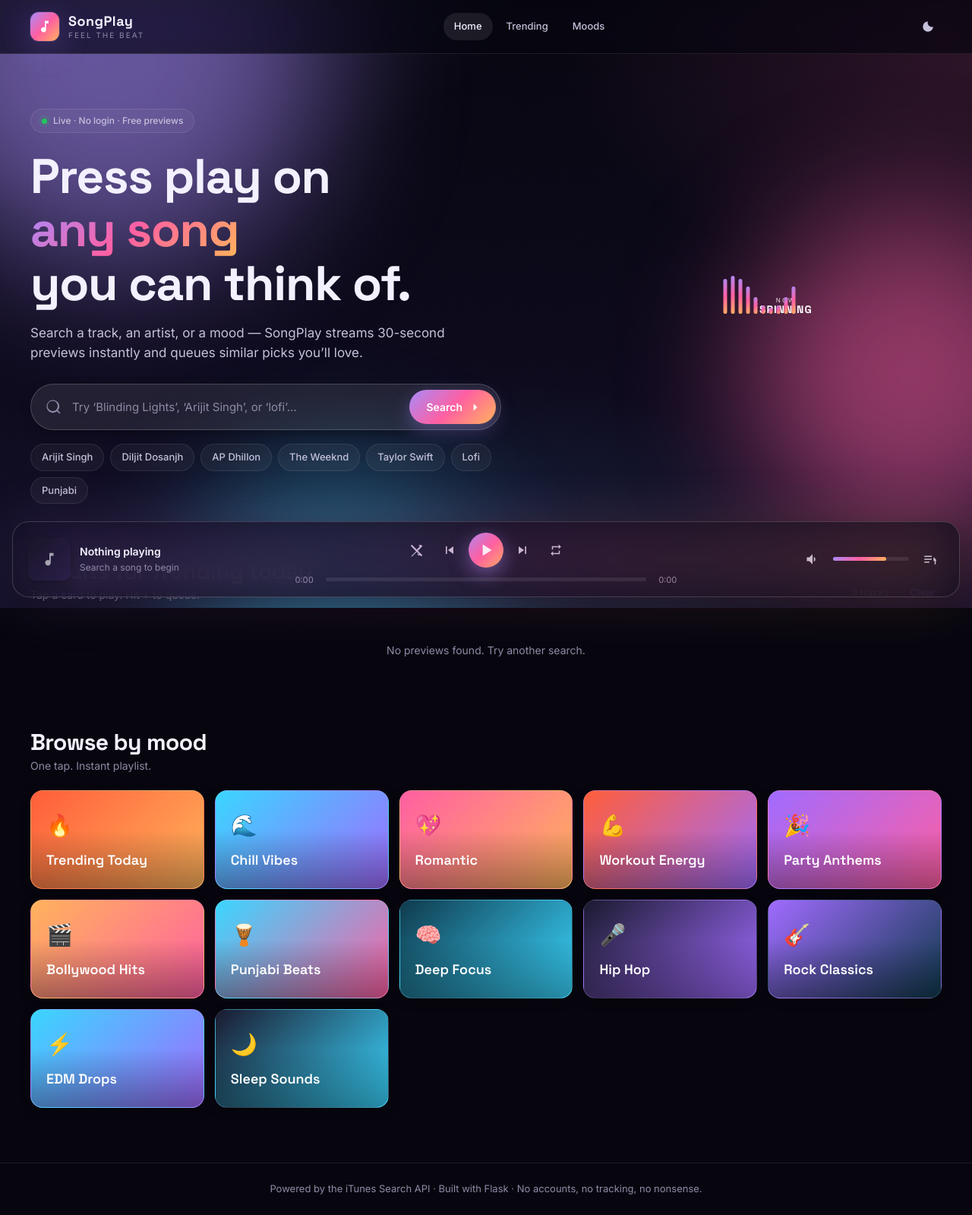
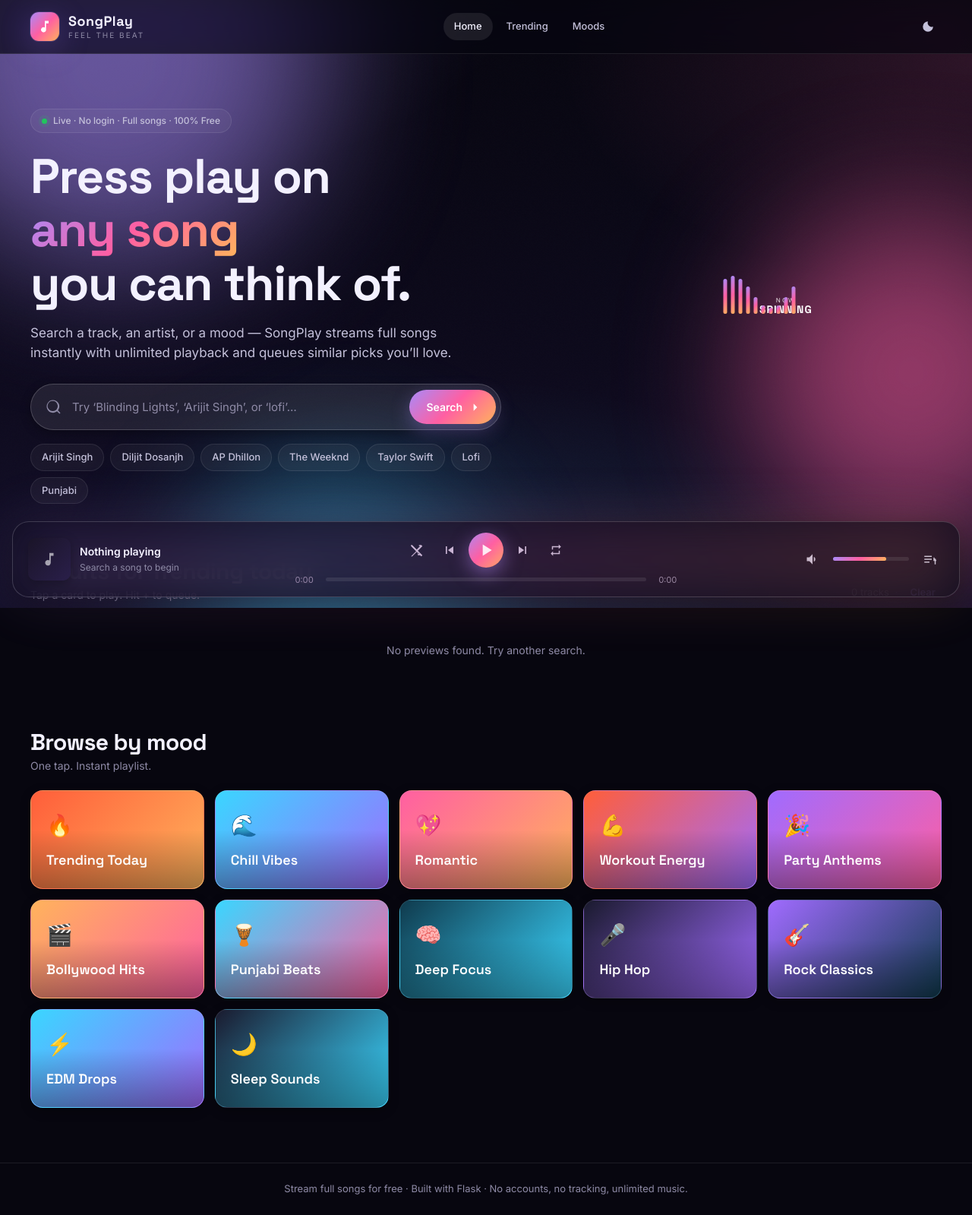
Before and after one commit to ikingarmaan/songplay, a Flask app: page / in a window 1280 px wide. Shown: the whole page at 76% size. Run offline with Flask 3, Linux system fonts and the light colour scheme; data that the repository does not hold is empty.

Commit message:
feat: enable unlimited full song streaming with high-bitrate CDN audio

```diff
--- a/app.py
+++ b/app.py
@@ -1,15 +1,18 @@
 """SongPlay — Flask web service.
 
-Serves the single-page music player and proxies the iTunes Search API
-so the browser never talks to Apple directly (cleaner CORS, better
-caching, future-proof for adding more sources like YouTube/Deezer).
+Serves the single-page music player and provides full-song streaming
+via high-bitrate JioSaavn CDN audio with iTunes search as fallback.
+Unlimited playback, no login, free.
 """
 from __future__ import annotations
 
+import base64
+import html
+import json
+import logging
 import os
-import json
 import time
-import logging
+import warnings
 from typing import Any
 from urllib.parse import quote_plus
 
@@ -27,8 +30,16 @@ from flask_caching import Cache
 # ---------------------------------------------------------------------------
 # Config
 # ---------------------------------------------------------------------------
+SAAVN_ENDPOINT = "https://www.jiosaavn.com/api.php"
+SAAVN_HEADERS = {
+    "User-Agent": "Mozilla/5.0 (Macintosh; Intel Mac OS X 10_15_7) AppleWebKit/537.36 (KHTML, like Gecko) Chrome/120.0.0.0 Safari/537.36",
+    "Accept": "application/json, text/plain, */*",
+}
+SAAVN_TIMEOUT = 8
+
 ITUNES_ENDPOINT = "https://itunes.apple.com/search"
 ITUNES_TIMEOUT = 8
+
 CACHE_TTL = 60 * 30  # 30 minutes
 DEFAULT_LIMIT = 24
 MAX_LIMIT = 50
@@ -43,28 +54,160 @@ log = logging.getLogger("songplay")
 
 
 # ---------------------------------------------------------------------------
-# Helpers
+# Decryption & Stream Resolver
 # ---------------------------------------------------------------------------
-def _normalize_track(item: dict[str, Any]) -> dict[str, Any] | None:
-    """Map an iTunes result row into our clean public schema."""
+def _decrypt_saavn_media_url(enc: str) -> str | None:
+    """Decrypt JioSaavn encrypted_media_url to a playable high-bitrate CDN link."""
+    if not enc:
+        return None
+    try:
+        raw = base64.b64decode(enc.strip())
+        decrypted_bytes: bytes | None = None
+
+        # 1. Try pycryptodome (standard DES ECB)
+        try:
+            from Crypto.Cipher import DES
+
+            cipher = DES.new(b"38346591", DES.MODE_ECB)
+            decrypted_bytes = cipher.decrypt(raw)
+        except ImportError:
+            pass
+
+        # 2. Fallback to cryptography TripleDES (k1=k2=k3 is single DES)
+        if decrypted_bytes is None:
+            try:
+                with warnings.catch_warnings():
+                    warnings.simplefilter("ignore")
+                    from cryptography.hazmat.primitives.ciphers import Cipher, algorithms, modes
+
+                    key = b"38346591" * 3
+                    cipher = Cipher(algorithms.TripleDES(key), modes.ECB())
+                    decrypted_bytes = cipher.decryptor().update(raw) + cipher.decryptor().finalize()
+            except Exception as exc:
+                log.warning("cryptography fallback failed: %s", exc)
+
+        if not decrypted_bytes:
+            return None
+
+        url = decrypted_bytes.decode("utf-8", errors="ignore").strip()
+        if ".mp4" in url:
+            url = url.split(".mp4")[0] + ".mp4"
+        if not url.startswith("http"):
+            return None
+
+        # Upgrade from 96kbps to 160kbps high-quality AAC stream
+        return url.replace("_96.mp4", "_160.mp4")
+    except Exception as exc:
+        log.warning("Failed to decrypt media url: %s", exc)
+        return None
+
+
+# ---------------------------------------------------------------------------
+# Helpers & Normalizers
+# ---------------------------------------------------------------------------
+def _normalize_saavn_track(item: dict[str, Any]) -> dict[str, Any] | None:
+    """Map a JioSaavn song object into SongPlay's clean track schema."""
+    more_info = item.get("more_info") or {}
+    enc_url = more_info.get("encrypted_media_url")
+    if not enc_url:
+        return None
+
+    stream_url = _decrypt_saavn_media_url(enc_url)
+    if not stream_url:
+        return None
+
+    title = html.unescape(item.get("title") or item.get("song") or "Unknown").strip()
+
+    # Determine artist
+    artist = ""
+    artist_map = more_info.get("artistMap")
+    if isinstance(artist_map, dict):
+        primary = artist_map.get("primary_artists") or []
+        if primary and isinstance(primary, list) and isinstance(primary[0], dict):
+            artist = ", ".join(p.get("name", "") for p in primary if p.get("name"))
+    if not artist:
+        artist = html.unescape(item.get("subtitle") or more_info.get("music") or "Unknown").strip()
+
+    album = html.unescape(more_info.get("album") or "").strip()
+
+    # Crisp 500x500 album art
+    raw_img = item.get("image") or ""
+    cover = raw_img.replace("150x150", "500x500").replace("50x50", "500x500")
+
+    # Track duration (full song in seconds -> ms)
+    try:
+        dur_sec = int(more_info.get("duration") or 0)
+    except (ValueError, TypeError):
+        dur_sec = 0
+    dur_ms = (dur_sec * 1000) if dur_sec > 0 else 180000
+
+    release = str(item.get("year") or more_info.get("release_date") or "")
+    genre = str(more_info.get("language") or "")
+
+    return {
+        "id": f"saavn_{item.get('id')}",
+        "title": title,
+        "artist": artist,
+        "album": album,
+        "cover": cover,
+        "preview": stream_url,  # Direct full-song streaming URL
+        "duration_ms": dur_ms,
+        "release": release,
+        "genre": genre,
+        "is_full": True,
+    }
+
+
+def _normalize_itunes_track(item: dict[str, Any]) -> dict[str, Any] | None:
+    """Map an iTunes result row into our clean public schema (fallback)."""
     preview = item.get("previewUrl")
     if not preview:
         return None
     cover = (item.get("artworkUrl100") or "").replace("100x100bb", "300x300bb")
     return {
-        "id": item.get("trackId"),
-        "title": item.get("trackName") or "Unknown",
-        "artist": item.get("artistName") or "Unknown",
-        "album": item.get("collectionName") or "",
+        "id": f"itunes_{item.get('trackId')}",
+        "title": html.unescape(item.get("trackName") or "Unknown"),
+        "artist": html.unescape(item.get("artistName") or "Unknown"),
+        "album": html.unescape(item.get("collectionName") or ""),
         "cover": cover,
         "preview": preview,
         "duration_ms": item.get("trackTimeMillis") or 30000,
         "release": item.get("releaseDate") or "",
         "genre": item.get("primaryGenreName") or "",
+        "is_full": False,
     }
 
 
+def _fetch_saavn(term: str, limit: int) -> list[dict[str, Any]]:
+    """Query JioSaavn API for full songs."""
+    params = {
+        "__call": "search.getResults",
+        "_format": "json",
+        "_marker": "0",
+        "api_version": "4",
+        "ctx": "web6dot0",
+        "p": "1",
+        "q": term,
+        "n": limit,
+    }
+    try:
+        r = requests.get(SAAVN_ENDPOINT, params=params, headers=SAAVN_HEADERS, timeout=SAAVN_TIMEOUT)
+        r.raise_for_status()
+        data = r.json()
+    except Exception as exc:
+        log.warning("JioSaavn search failed for %r: %s", term, exc)
+        return []
+
+    out: list[dict[str, Any]] = []
+    for raw in data.get("results", []):
+        norm = _normalize_saavn_track(raw)
+        if norm:
+            out.append(norm)
+    return out
+
+
 def _fetch_itunes(term: str, limit: int) -> list[dict[str, Any]]:
+    """Query iTunes Search API as fallback."""
     params = {"media": "music", "entity": "song", "term": term, "limit": limit}
     try:
         r = requests.get(ITUNES_ENDPOINT, params=params, timeout=ITUNES_TIMEOUT)
@@ -75,7 +218,7 @@ def _fetch_itunes(term: str, limit: int) -> list[dict[str, Any]]:
         return []
     out: list[dict[str, Any]] = []
     for raw in data.get("results", []):
-        norm = _normalize_track(raw)
+        norm = _normalize_itunes_track(raw)
         if norm:
             out.append(norm)
     return out
@@ -118,29 +261,35 @@ def api_search() -> Response:
     if cached is not None:
         return jsonify({"query": term, "count": len(cached), "results": cached, "cached": True})
 
-    results = _fetch_itunes(term, limit)
+    # Search Saavn first for full songs
+    results = _fetch_saavn(term, limit)
+    # If no results found, fall back to iTunes
+    if not results:
+        results = _fetch_itunes(term, limit)
+
     cache.set(cache_key, results)
     return jsonify({"query": term, "count": len(results), "results": results, "cached": False})
 
 
 @app.get("/api/suggest")
 def api_suggest() -> Response:
-    """Returns curated mood/genre packs so the front-end never hardcodes them."""
+    """Returns curated mood/genre packs for the front-end."""
     packs = [
         {"id": "trending", "name": "Trending Today",   "q": "top hits 2025",            "icon": "🔥", "color": "linear-gradient(135deg,#ff5e3a,#ffb35c)"},
-        {"id": "chill",    "name": "Chill Vibes",      "q": "lofi chill beats",         "icon": "🌊", "color": "linear-gradient(135deg,#3ad6ff,#a06bff)"},
-        {"id": "romantic", "name": "Romantic",         "q": "love romantic songs",      "icon": "💖", "color": "linear-gradient(135deg,#ff5fa2,#ffb35c)"},
-        {"id": "workout",  "name": "Workout Energy",   "q": "workout motivation gym",   "icon": "💪", "color": "linear-gradient(135deg,#ff5e3a,#a06bff)"},
-        {"id": "party",    "name": "Party Anthems",    "q": "party dance club",         "icon": "🎉", "color": "linear-gradient(135deg,#a06bff,#ff5fa2)"},
+        {"id": "chill",    "name": "Chill Vibes",      "q": "lofi chill",               "icon": "🌊", "color": "linear-gradient(135deg,#3ad6ff,#a06bff)"},
+        {"id": "romantic", "name": "Romantic",         "q": "love songs",               "icon": "💖", "color": "linear-gradient(135deg,#ff5fa2,#ffb35c)"},
+        {"id": "workout",  "name": "Workout Energy",   "q": "workout motivation",       "icon": "💪", "color": "linear-gradient(135deg,#ff5e3a,#a06bff)"},
+        {"id": "party",    "name": "Party Anthems",    "q": "party dance",              "icon": "🎉", "color": "linear-gradient(135deg,#a06bff,#ff5fa2)"},
         {"id": "bolly",    "name": "Bollywood Hits",   "q": "bollywood hits",           "icon": "🎬", "color": "linear-gradient(135deg,#ffb35c,#ff5fa2)"},
-        {"id": "punjabi",  "name": "Punjabi Beats",    "q": "punjabi hits latest",      "icon": "🪘", "color": "linear-gradient(135deg,#3ad6ff,#ff5fa2)"},
-        {"id": "focus",    "name": "Deep Focus",       "q": "deep focus instrumental",  "icon": "🧠", "color": "linear-gradient(135deg,#0f3a4d,#3ad6ff)"},
+        {"id": "punjabi",  "name": "Punjabi Beats",    "q": "punjabi hits",             "icon": "🪘", "color": "linear-gradient(135deg,#3ad6ff,#ff5fa2)"},
+        {"id": "focus",    "name": "Deep Focus",       "q": "instrumental focus",       "icon": "🧠", "color": "linear-gradient(135deg,#0f3a4d,#3ad6ff)"},
         {"id": "hiphop",   "name": "Hip Hop",          "q": "hip hop rap",              "icon": "🎤", "color": "linear-gradient(135deg,#1a1a2e,#a06bff)"},
         {"id": "rock",     "name": "Rock Classics",    "q": "rock classics",            "icon": "🎸", "color": "linear-gradient(135deg,#a06bff,#0f3a4d)"},
         {"id": "edm",      "name": "EDM Drops",        "q": "edm festival",             "icon": "⚡", "color": "linear-gradient(135deg,#3ad6ff,#a06bff)"},
         {"id": "sleep",    "name": "Sleep Sounds",     "q": "sleep calm ambient",       "icon": "🌙", "color": "linear-gradient(135deg,#1a1a2e,#3ad6ff)"},
     ]
     return jsonify({"packs": packs})
+
 
 
 # ---------------------------------------------------------------------------
--- a/requirements.txt
+++ b/requirements.txt
@@ -2,3 +2,4 @@ Flask==3.0.3
 gunicorn==22.0.0
 flask-caching==2.3.0
 requests==2.32.3
+pycryptodome==3.20.0
--- a/static/app.js
+++ b/static/app.js
@@ -153,7 +153,7 @@ function renderResults(tracks) {
       </div>
       <button class="add-btn" aria-label="Add to queue" title="Add to queue">+</button>
       <div class="name">${esc(t.title)}</div>
-      <div class="sub">${esc(t.artist)}${t.album ? ' · ' + esc(t.album) : ''}</div>
+      <div class="sub">${esc(t.artist)}${t.album ? ' · ' + esc(t.album) : ''}${t.duration_ms ? ' · ' + fmt(t.duration_ms / 1000) : ''}</div>
     `;
     card.querySelector('.art').addEventListener('click', () => playFromResults(i));
     card.querySelector('.add-btn').addEventListener('click', (e) => {
@@ -212,6 +212,9 @@ function playFromResults(i) {
 function playCurrent() {
   const t = state.queue[state.currentIdx];
   if (!t) return;
+  if (t.duration_ms) {
+    els.durTime.textContent = fmt(t.duration_ms / 1000);
+  }
   audio.src = t.preview;
   audio.play().then(() => {
     state.isPlaying = true;
@@ -317,6 +320,14 @@ audio.addEventListener('timeupdate', () => {
 audio.addEventListener('loadedmetadata', () => { els.durTime.textContent = fmt(audio.duration); });
 audio.addEventListener('play',  () => { state.isPlaying = true;  updatePlayerUI(); });
 audio.addEventListener('pause', () => { state.isPlaying = false; updatePlayerUI(); });
+audio.addEventListener('error', () => {
+  if (state.queue.length > 1) {
+    showToast('Track unavailable, playing next...');
+    setTimeout(nextTrack, 1000);
+  } else {
+    showToast('Unable to stream this track.');
+  }
+});
 
 /* progress seek */
 function seekFromEvent(e) {
--- a/templates/index.html
+++ b/templates/index.html
@@ -4,7 +4,7 @@
   <meta charset="UTF-8" />
   <meta name="viewport" content="width=device-width, initial-scale=1, viewport-fit=cover" />
   <meta name="theme-color" content="#0a0814" />
-  <meta name="description" content="SongPlay — search any song and stream previews instantly. No login, free, beautiful music player." />
+  <meta name="description" content="SongPlay — search any song and stream full tracks instantly. No login, free, unlimited music player." />
   <title>SongPlay — feel the beat</title>
 
   <link rel="icon" type="image/svg+xml" href="{{ url_for('static', filename='favicon.svg') }}" />
@@ -58,13 +58,13 @@
       <div class="hero-text">
         <span class="eyebrow">
           <span class="dot"></span>
-          Live · No login · Free previews
+          Live · No login · Full songs · 100% Free
         </span>
         <h1>
           Press play on <span class="grad">any song</span><br/>you can think of.
         </h1>
         <p class="lede">
-          Search a track, an artist, or a mood — SongPlay streams 30-second previews instantly and queues similar picks you’ll love.
+          Search a track, an artist, or a mood — SongPlay streams full songs instantly with unlimited playback and queues similar picks you’ll love.
         </p>
 
         <form class="search" id="searchForm" role="search" autocomplete="off">
@@ -134,7 +134,7 @@
     </section>
 
     <footer class="page-footer">
-      <p>Powered by the iTunes Search API · Built with Flask · No accounts, no tracking, no nonsense.</p>
+      <p>Stream full songs for free · Built with Flask · No accounts, no tracking, unlimited music.</p>
     </footer>
   </main>
 
```
Also changed, not shown: README.md.
